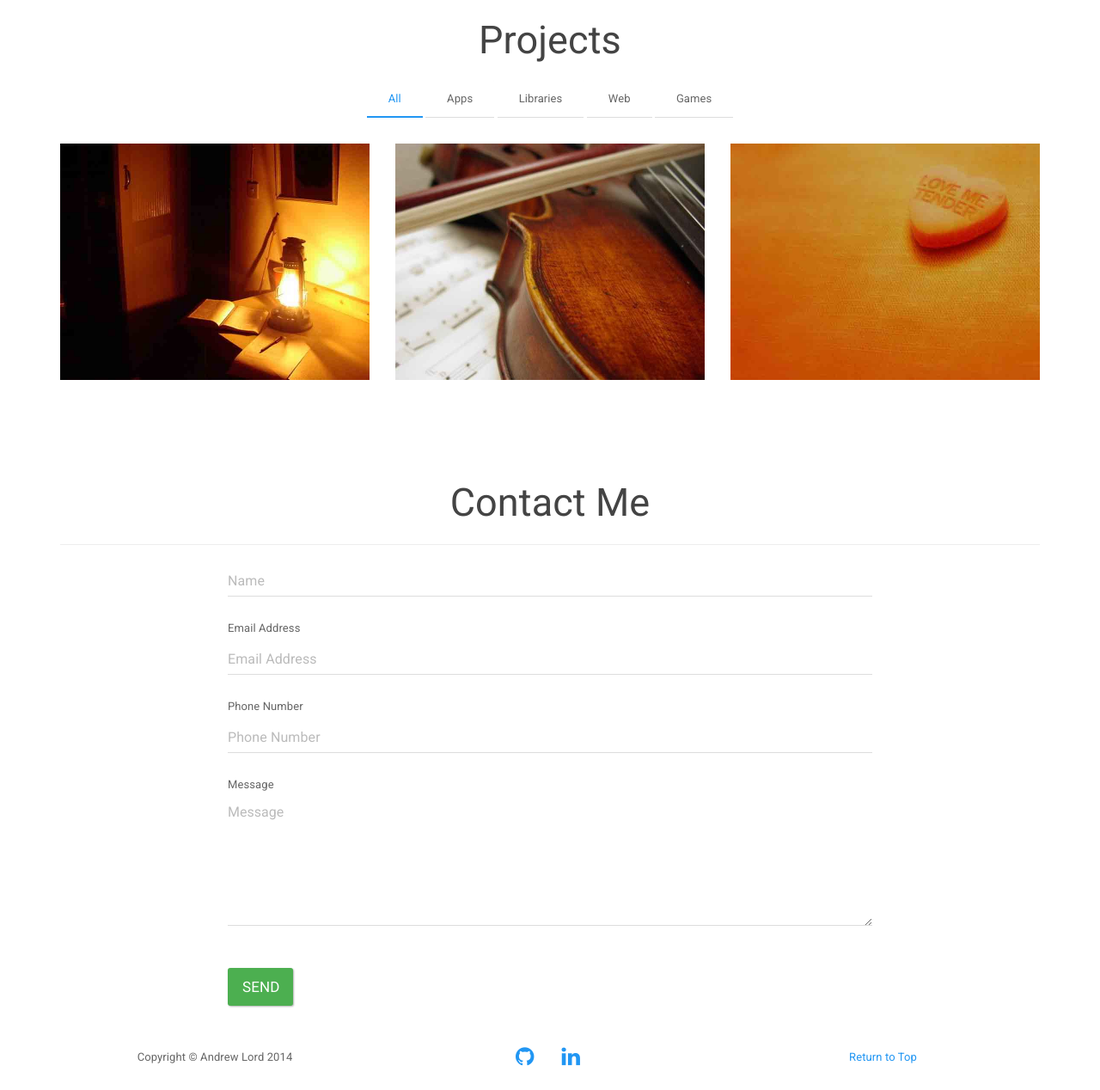
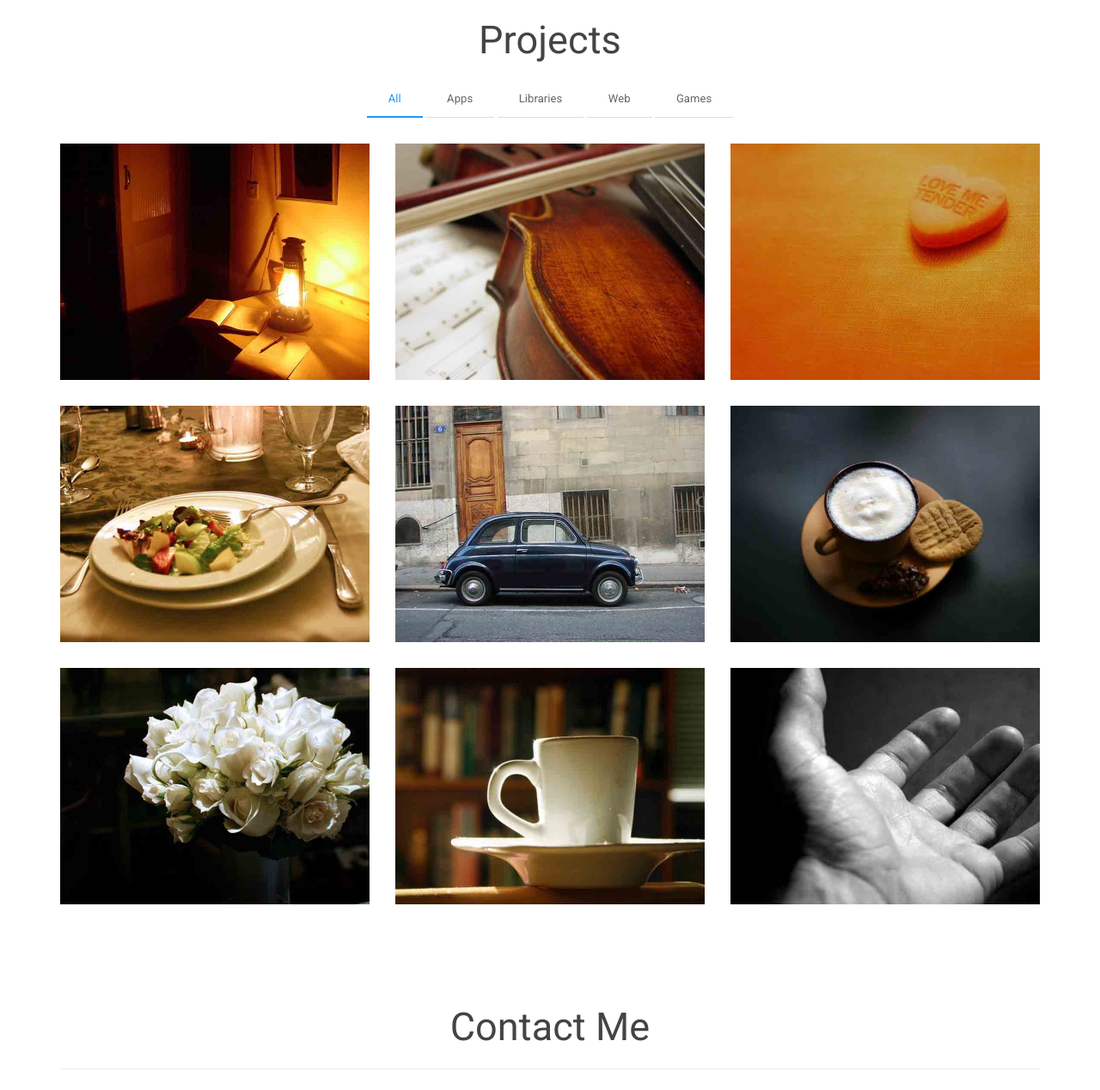
Before and after one commit to npmcdn-to-unpkg-bot/andrewlord1990.github.io, a PHP site: page / in a window 1280 px wide. Shown: the part 883-2151 px from the top of the page at 86% size. Before the commit the page ends 2123 px from the top, so only its background shows below. Run offline with PHP 8.4, Linux system fonts and the light colour scheme.

Commit message:
Working projects grid.

```diff
--- a/css/main.css
+++ b/css/main.css
@@ -1,5 +1,4 @@
 /* Nav */
-
 @media(min-width:768px) {
     .navbar-fixed-top {
         padding: 15px 0;
@@ -204,15 +203,12 @@ section {
 }
 
 #projects .project-item {
-    right: 0;
     margin: 0 0 15px;
 }
 
 #projects .project-item .project-link {
     display: block;
     position: relative;
-    margin: 0 auto;
-    max-width: 400px;
 }
 
 #projects .project-item .project-link .caption {
@@ -220,7 +216,7 @@ section {
     width: 100%;
     height: 100%;
     opacity: 0;
-    background: rgba(24,188,156,.9);
+    background: rgba(33,150,243,.8);
     -webkit-transition: all ease .5s;
     -moz-transition: all ease .5s;
     transition: all ease .5s;
@@ -232,26 +228,25 @@ section {
 
 #projects .project-item .project-link .caption .caption-content {
     position: absolute;
-    top: 50%;
     width: 100%;
-    height: 20px;
-    margin-top: -12px;
+    top: 0;
+    bottom: 0;
+}
+
+#projects .project-item .project-link .caption .caption-content h3 {
+    position: absolute;
+    top: 30%;
+    width: 100%;
     text-align: center;
-    font-size: 20px;
     color: #fff;
 }
 
-#projects .project-item .project-link .caption .caption-content i {
-    margin-top: -12px;
-}
-
-#projects .project-item .project-link .caption .caption-content h3,
-#projects .project-item .project-link .caption .caption-content h4 {
-    margin: 0;
-}
-
-#projects * {
-    z-index: 2;
+#projects .project-item .project-link .caption .caption-content p {
+    position: absolute;
+    top: 60%;
+    width: 100%;
+    text-align: center;
+    color: #fff;
 }
 
 @media(min-width:767px) {
--- a/index.html
+++ b/index.html
@@ -124,36 +124,111 @@
                     <div class="row">
                         <div class="isotope">
 
-                            <div class="col-sm-4 isotopeItem project-item apps">
-                                <a href="#projectOcadoModal" class="project-link" data-toggle="modal">
+                            <div class="col-sm-4 project-item apps design">
+                                <a href="#" class="project-link center-block" data-toggle="modal">
                                     <div class="caption">
                                         <div class="caption-content">
-                                            <i class="fa fa-search-plus fa-3x"></i>
+                                            <h3>Dinner Time</h3>
+                                            <p><i class="fa fa-search-plus fa-3x"></i></p>
                                         </div>
                                     </div>
-                                    <img src="img/projects/img1.jpg" class="img-responsive" alt="Ocado app">
+                                    <img src="img/projects/img1.jpg" class="img-responsive" alt="Dinner Time app">
                                 </a>
                             </div>
 
-                            <div class="col-sm-4 isotopeItem project-item games apps">
-                                <a href="#projectWackyBatModal" class="project-link" data-toggle="modal">
+                            <div class="col-sm-4 project-item web design">
+                                <a href="#" class="project-link" data-toggle="modal">
                                     <div class="caption">
                                         <div class="caption-content">
-                                            <i class="fa fa-search-plus fa-3x"></i>
+                                            <h3>Personal Website</h3>
+                                            <p><i class="fa fa-search-plus fa-3x"></i></p>
                                         </div>
                                     </div>
-                                    <img src="img/projects/img2.jpg" class="img-responsive" alt="Wacky Bat game">
+                                    <img src="img/projects/img2.jpg" class="img-responsive" alt="Personal website">
                                 </a>
                             </div>
 
-                            <div class="col-sm-4 isotopeItem project-item apps">
-                                <a href="#projectDinnerTimeModal" class="project-link" data-toggle="modal">
+                            <div class="col-sm-4 project-item games apps design">
+                                <a href="#" class="project-link" data-toggle="modal">
                                     <div class="caption">
                                         <div class="caption-content">
-                                            <i class="fa fa-search-plus fa-3x"></i>
+                                            <h3>Wacky Bat</h3>
+                                            <p><i class="fa fa-search-plus fa-3x"></i></p>
                                         </div>
                                     </div>
-                                    <img src="img/projects/img3.jpg" class="img-responsive" alt="Dinner Time app">
+                                    <img src="img/projects/img3.jpg" class="img-responsive" alt="Wacky Bat game">
+                                </a>
+                            </div>
+
+                            <div class="col-sm-4 project-item web design">
+                                <a href="#" class="project-link" data-toggle="modal">
+                                    <div class="caption">
+                                        <div class="caption-content">
+                                            <h3>Crosscrown Website</h3>
+                                            <p><i class="fa fa-search-plus fa-3x"></i></p>
+                                        </div>
+                                    </div>
+                                    <img src="img/projects/img4.jpg" class="img-responsive" alt="Crosscrown Ltd Website">
+                                </a>
+                            </div>
+
+                            <div class="col-sm-4 project-item games">
+                                <a href="#" class="project-link" data-toggle="modal">
+                                    <div class="caption">
+                                        <div class="caption-content">
+                                            <h3>Resonance</h3>
+                                            <p><i class="fa fa-search-plus fa-3x"></i></p>
+                                        </div>
+                                    </div>
+                                    <img src="img/projects/img5.jpg" class="img-responsive" alt="Resonance game">
+                                </a>
+                            </div>
+
+                            <div class="col-sm-4 project-item software">
+                                <a href="#" class="project-link" data-toggle="modal">
+                                    <div class="caption">
+                                        <div class="caption-content">
+                                            <h3>Raytracer</h3>
+                                            <p><i class="fa fa-search-plus fa-3x"></i></p>
+                                        </div>
+                                    </div>
+                                    <img src="img/projects/img6.jpg" class="img-responsive" alt="Raytracer">
+                                </a>
+                            </div>
+
+                            <div class="col-sm-4 project-item design">
+                                <a href="#" class="project-link" data-toggle="modal">
+                                    <div class="caption">
+                                        <div class="caption-content">
+                                            <h3>Olympoid 3D</h3>
+                                            <p><i class="fa fa-search-plus fa-3x"></i></p>
+                                        </div>
+                                    </div>
+                                    <img src="img/projects/img7.jpg" class="img-responsive" alt="Olympoid 3D model">
+                                </a>
+                            </div>
+
+                            <div class="col-sm-4 project-item software">
+                                <a href="#" class="project-link" data-toggle="modal">
+                                    <div class="caption">
+                                        <div class="caption-content">
+                                            <h3>Thesis Project</h3>
+                                            <p><i class="fa fa-search-plus fa-3x"></i></p>
+                                        </div>
+                                    </div>
+                                    <img src="img/projects/img8.jpg" class="img-responsive" alt="Final year project">
+                                </a>
+                            </div>
+
+                            <div class="col-sm-4 project-item apps">
+                                <a href="#" class="project-link" data-toggle="modal">
+                                    <div class="caption">
+                                        <div class="caption-content">
+                                            <h3>RDA</h3>
+                                            <p><i class="fa fa-search-plus fa-3x"></i></p>
+                                        </div>
+                                    </div>
+                                    <img src="img/projects/img9.jpg" class="img-responsive" alt="RDA app">
                                 </a>
                             </div>
 
```
